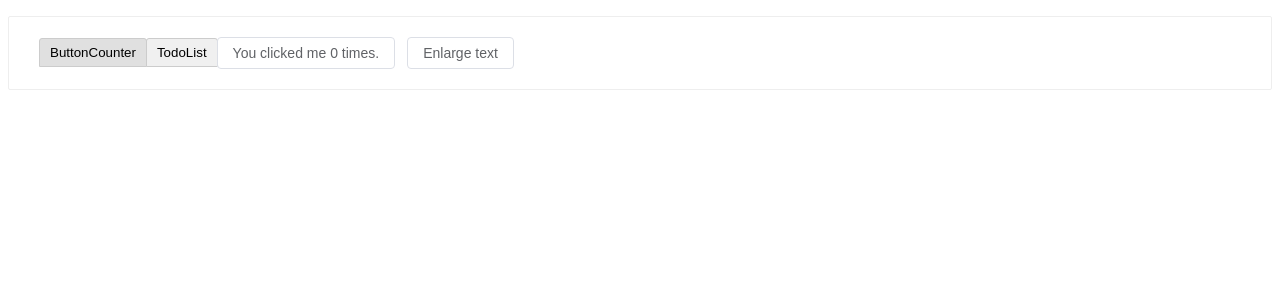
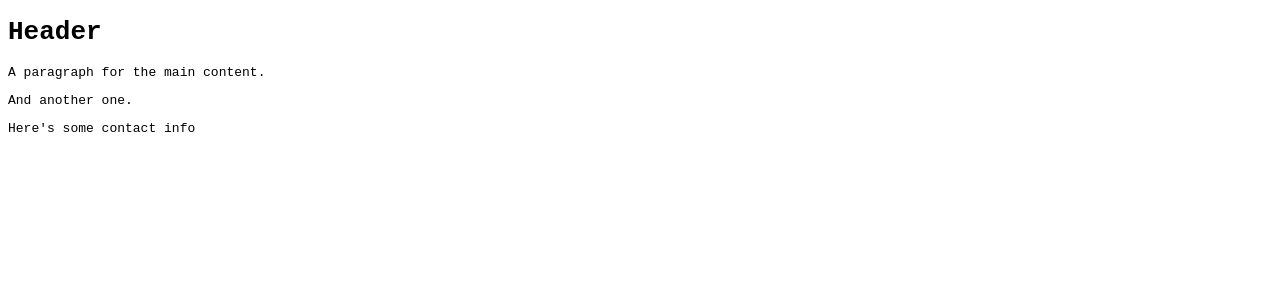
Before and after one commit to ashedid/vuestart, a Vue app: page / in a window 1280 px wide. Shown: the top 300 px of the page. Built offline with nearby package versions, Linux system fonts and the light colour scheme.

Commit message:
Named slot

```diff
--- a/src/App.vue
+++ b/src/App.vue
@@ -4,7 +4,7 @@
   <!-- <TodoList /> -->
   <!-- <EventDemo /> -->
   <!-- <FormBind /> -->
-  <Tabs />
+  <NamedSlot />
 </template>
 
 
@@ -14,12 +14,14 @@
 // import FormBind from './components/FormBind.vue';
 // import First from "@/components/First.vue";
 // import Second from "@/components/Second.vue";
-
+// import EventButtonWrap from "@/components/EventButtonWrap.vue";
 // import LifeCycle from './components/LifeCycle.vue'
 // import WatchEffectDemo  from './components/WatchEffectDemo.vue'
 // import TemplateRefs from './components/TemplateRefs.vue'
 // import ComponentBasics from './components/ComponentBasics.vue'
-import Tabs from './components/Tabs.vue'
-
+// import Tabs from './components/Tabs.vue'
+// import VModelDemo from './components/VModelWrap.vue'
+// import UserNameWrapper from './components/UserNameWrapper.vue'
+import NamedSlot from './components/NamedSlot.vue'
 </script>
 <style></style>
--- /dev/null
+++ b/src/components/EventButtonWrap.vue
@@ -0,0 +1,12 @@
+<template>
+<MyButton @increase-by="(n) => count += n" />
+<p>Count: {{count }}</p>
+</template>
+<script setup>
+
+import MyButton from './EventButton.vue'
+import { ref } from 'vue'
+
+const count = ref(0)
+
+</script>
--- /dev/null
+++ b/src/components/NamedSlot.vue
@@ -0,0 +1,29 @@
+<template>
+    <NamedSlotChild>
+
+        <template v-slot:header>
+            <h1>Header</h1>
+        </template>
+        <template #default>
+            <p>A paragraph for the main content.</p>
+            <p>And another one.</p>
+        </template>
+
+        <template #footer>
+            <p>Here's some contact info</p>
+        </template>
+    </NamedSlotChild>
+
+
+</template>
+<script setup>
+
+
+import NamedSlotChild from './NamedSlotChild.vue';
+
+
+
+
+
+
+</script>
--- /dev/null
+++ b/src/components/NamedSlotChild.vue
@@ -0,0 +1,13 @@
+<template>
+    <div class="container">
+  <header>
+    <slot name="header"></slot>
+  </header>
+  <main>
+    <slot></slot>
+  </main>
+  <footer>
+    <slot name="footer"></slot>
+  </footer>
+</div>
+</template>
--- a/src/components/Tabs.vue
+++ b/src/components/Tabs.vue
@@ -1,14 +1,16 @@
 <script setup>
 import ButtonCounter from './ButtonCounter.vue';
 import TodoList from './TodoList.vue';
-import { ref } from 'vue'
+import { ref ,computed} from 'vue'
 const count = ref(0)
 const currentTab = ref('ButtonCounter')
+const props = defineProps(['size'])
 
-
-const tabs = {
-    ButtonCounter, TodoList
-}
+// 该 prop 变更时计算属性也会自动更新
+// const normalizedSize = computed(() => props.size.toLowerCase())
+// const tabs = {
+//     ButtonCounter, TodoList
+// }
 </script>
 
 <template>
@@ -24,7 +26,9 @@ const tabs = {
         <component :is="tabs[currentTab]" class="tab" :count="count">
         </component>
     </div>
-
+    <div :divSize="normalizedSize">
+        {{ normalizedSize }}
+    </div>
     <!-- </KeepAlive> -->
     <!-- universal component props ref import auto-->
 
--- /dev/null
+++ b/src/components/UserNameWrapper.vue
@@ -0,0 +1,16 @@
+<template>
+      <h1>{{ first }} {{ last }}</h1>
+
+    <UserName
+        v-model:first-name="first"
+        v-model:last-name="last"
+    />
+</template>
+
+<script setup>
+import UserName from './UserName.vue'
+import { ref } from 'vue'
+const first = ref('John')
+const last = ref('Doe')
+
+</script>
--- /dev/null
+++ b/src/components/VModelWrap.vue
@@ -0,0 +1,12 @@
+<!-- Child.vue -->
+<script setup>
+import VModelDemo from './VModelDemo.vue';
+import { ref } from 'vue'
+const count = ref(0)
+
+</script>
+
+<template>
+  <VModelDemo v-model="count"/>
+
+</template>
```
Also changed, not shown: src/components/EventButton.vue (added, +10 -0 lines), src/components/UserName.vue (added, +11 -0 lines), src/components/VModelDemo.vue (added, +13 -0 lines).
